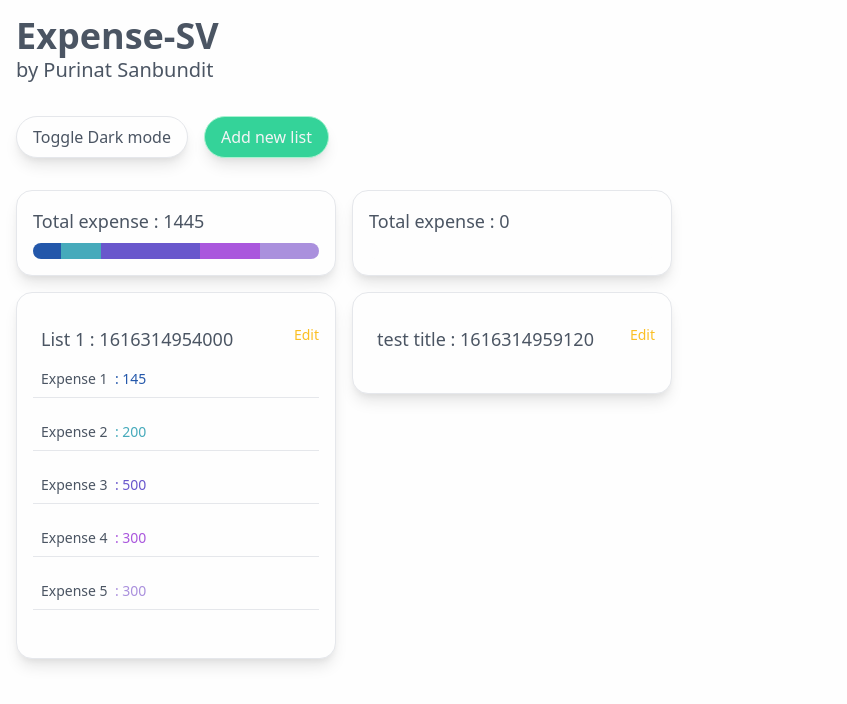
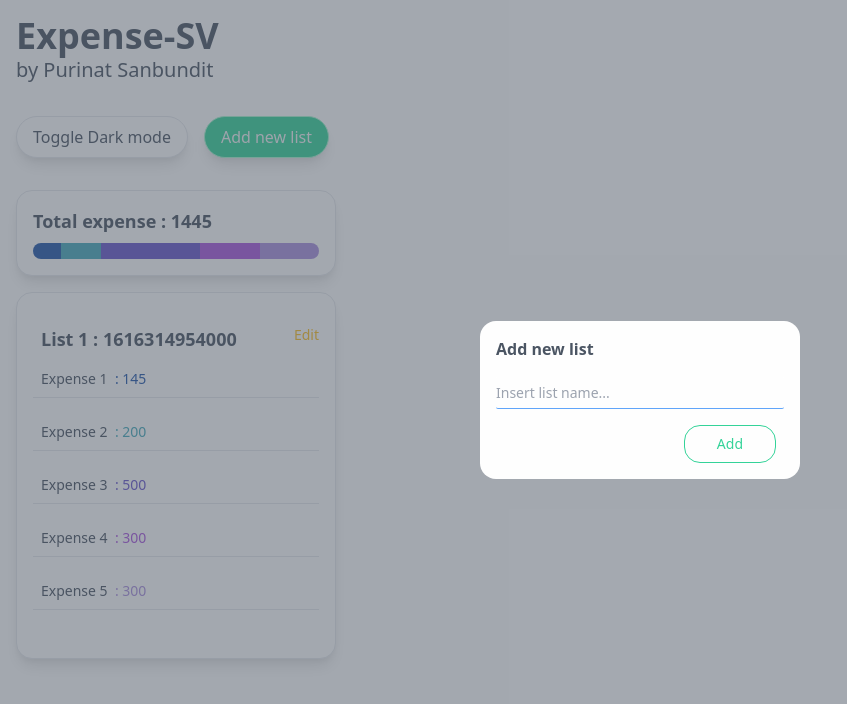
Before and after one commit to PurinatG-01/expense-sv-src, a Svelte app: page / in a window 1280 px wide. Both pictures are taken after a click on the element "Add new list". Shown: the top 704 px of the page, without its empty margins (0-847 px from the left). Built offline with nearby package versions, Linux system fonts and the light colour scheme.

Commit message:
feat: add dialog for add new list expenses

```diff
--- a/src/components/Dashboard.svelte
+++ b/src/components/Dashboard.svelte
@@ -2,12 +2,13 @@
     import ExpenseList from "./ExpenseList.svelte";
     import Dialog from "./Dialog.svelte";
     import { expensesList } from "../config/store/expenses";
+
     let isDark = false;
+    let newListTitle;
+    let isAddDialogOpen = false;
+    let userExpenses;
 
     // subscribe to expenses store
-    let userExpenses;
-    let isAddDialogOpen = false;
-
     const unsubExpenses = expensesList.subscribe((val) => {
         userExpenses = val;
     });
@@ -31,16 +32,20 @@
     };
 
     const addNewExpenses = () => {
-        // isAddDialogOpen = true;
+        isAddDialogOpen = false;
         $expensesList = [
             ...$expensesList,
             {
-                title: "test title",
+                title: newListTitle ?? "-",
                 id: Date.now(),
                 expenses: [],
             },
         ];
     };
+
+    const toggleAddNewListDialog = ()=>{
+        isAddDialogOpen = true;
+    }
 </script>
 
 <Dialog
@@ -48,7 +53,24 @@
     on:close={() => {
         isAddDialogOpen = false;
     }}
-/>
+    title="Add new list"
+>
+    <form
+        class="w-full"
+        on:submit|preventDefault={addNewExpenses}
+    >
+        <input
+            placeholder="Insert list name..."
+            bind:value={newListTitle}
+            class="w-full h-8 mb-4 text-sm font-light border-t-0 border-b border-l-0 border-r-0 border-blue-400 focus:outline-none"
+        />
+        <button
+            type="submit"
+            class="float-right px-8 py-2 mr-2 text-sm font-light text-green-400 duration-200 border border-green-400 duration focus:outline-none rounded-2xl hover:border-opacity-0 hover:text-gray-50 hover:bg-green-400"
+            >Add
+        </button>
+    </form>
+</Dialog>
 <h1
     class="w-full text-4xl font-extrabold text-gray-600 bg-transparent dark:text-gray-100 max-w-screen-2xl"
 >
@@ -67,7 +89,7 @@
         Toggle Dark mode
     </div>
     <div
-        on:click={addNewExpenses}
+        on:click={toggleAddNewListDialog}
         class="px-4 py-2 mx-auto ml-0 font-light text-gray-100 duration-200 bg-green-400 border border-green-200 rounded-full shadow-lg cursor-pointer w-min whitespace-nowrap dark:text-gray-100 dark:border-gray-600 dark:bg-green-400"
     >
         Add new list
--- a/src/components/Dialog.svelte
+++ b/src/components/Dialog.svelte
@@ -12,6 +12,8 @@
         dispatch('close')
     }
 
+    export let title;
+
 </script>
 
 <style>
@@ -22,7 +24,10 @@
 
 {#if isVisible}
 <div on:click|once={onClose} class="absolute top-0 left-0 flex items-center w-screen h-screen p-0 m-0 duration-200 bg-gray-600 bg-opacity-50">
-    <div class="w-full h-full max-w-xs mx-auto border-gray-200 max-h-96 rounded-2xl dark:border-gray-600">
+    <div on:click|stopPropagation={()=>{}} class="w-full max-w-xs p-4 mx-auto border-gray-200 rounded-2xl dark:border-gray-600">
+        <h3 class="w-full mb-4 font-semibold text-gray-600">{title}</h3>
+        <slot class="w-full">
+        </slot>
     </div>
 </div>
 {/if}
--- a/src/components/ExpenseBar.svelte
+++ b/src/components/ExpenseBar.svelte
@@ -24,7 +24,7 @@
 <!-- markup (zero or more items) goes here -->
 
 <div class="p-4 mb-4 duration-200 border border-gray-200 shadow-lg dark:border-gray-600 dark:bg-gray-800 rounded-2xl">
-    <h5 class="mb-2 text-lg text-gray-600 bg-transparent dark:text-gray-100" >Total expense : {totalExpense}</h5>
+    <h3 class="mb-2 text-lg font-semibold text-gray-600 bg-transparent dark:text-gray-100" >Total expense : {totalExpense}</h3>
     <div class="flex h-4 overflow-hidden rounded-2xl">
         {#if listData}
         {#each data as item}
--- a/src/components/ExpenseList.svelte
+++ b/src/components/ExpenseList.svelte
@@ -54,8 +54,6 @@
     export let index;
 
     $: {
-        console.log(`> list data : `, data)
-
         listData = data;
     };
 </script>
@@ -69,7 +67,7 @@
             class="px-4 py-8 transition-all duration-200 border border-gray-200 shadow-lg dark:border-gray-600 dark:bg-gray-800 dark:text-gray-100 rounded-2xl "
         >
             <h3
-                class="pl-2 mb-2 font-normal text-gray-600 bg-transparent dark:text-gray-100 "
+                class="pl-2 mb-2 font-semibold text-gray-600 bg-transparent dark:text-gray-100 "
             >
                 {title} : {id}
 
```
